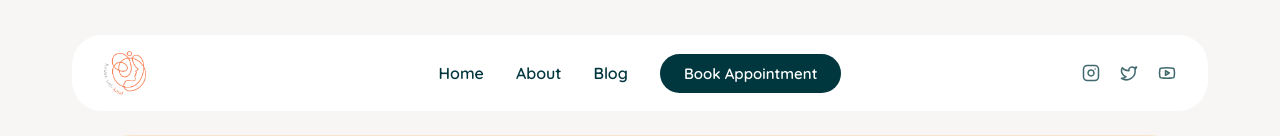
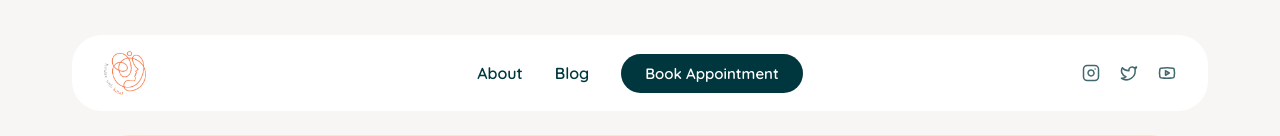
Before and after one commit to hp4274/rewirewithkajal, a React (Create React App) app in the folder frontend/: page / in a window 1280 px wide. Shown: the top 136 px of the page. Built offline with nearby package versions, Linux system fonts and the light colour scheme; no server answers; a web font is replaced by a local one.

Commit message:
home button remove

```diff
--- a/frontend/src/pages/Home.tsx
+++ b/frontend/src/pages/Home.tsx
@@ -79,7 +79,6 @@ const HomeNavbar: React.FC = () => {
                     <img src={logoMark} alt="Rewire With Kajal" />
                 </div>
                 <nav className="hhn-links">
-                    <button onClick={() => navigate('/')}>Home</button>
                     <button onClick={() => navigate('/about')}>About</button>
                     <button onClick={() => navigate('/blogs')}>Blog</button>
                     <button onClick={() => navigate('/appointment')} className="hhn-book-btn">Book Appointment</button>
```
